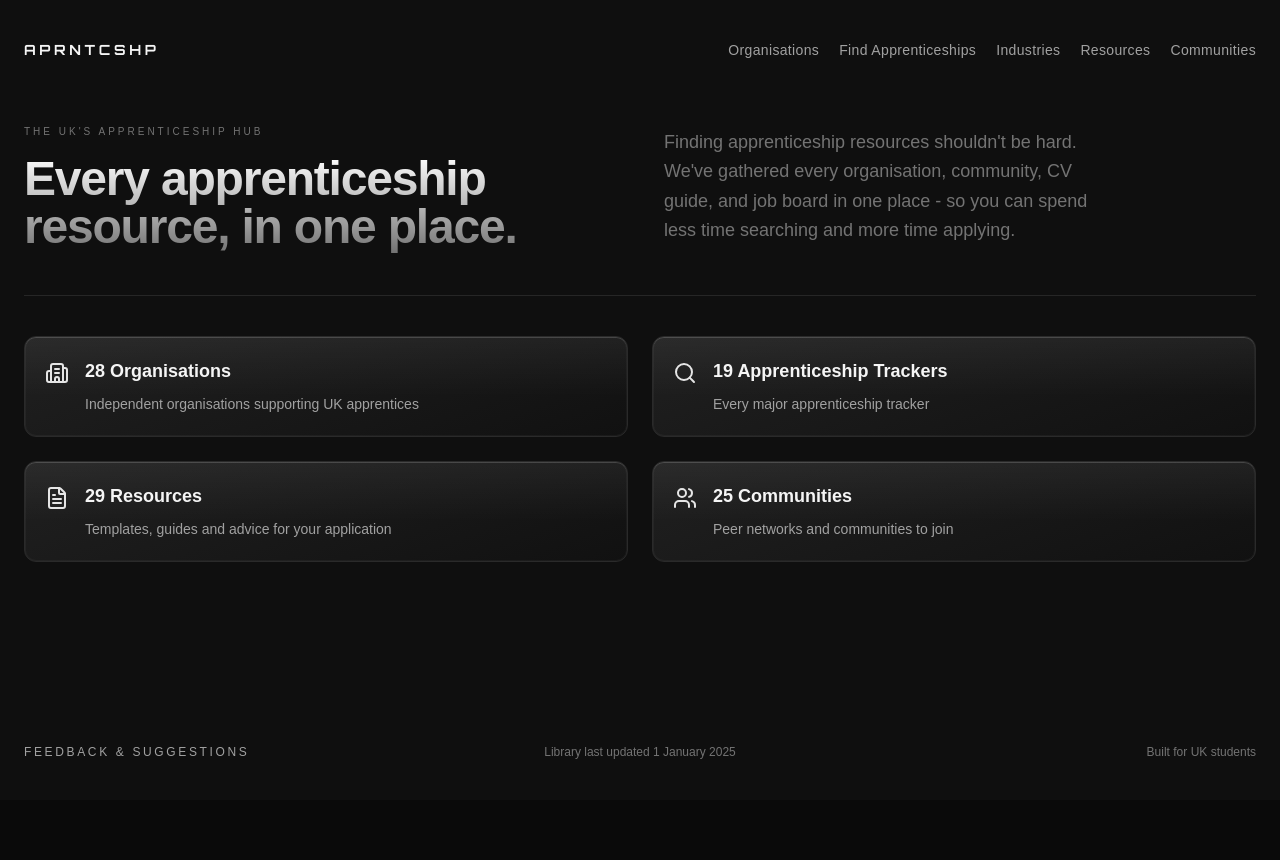
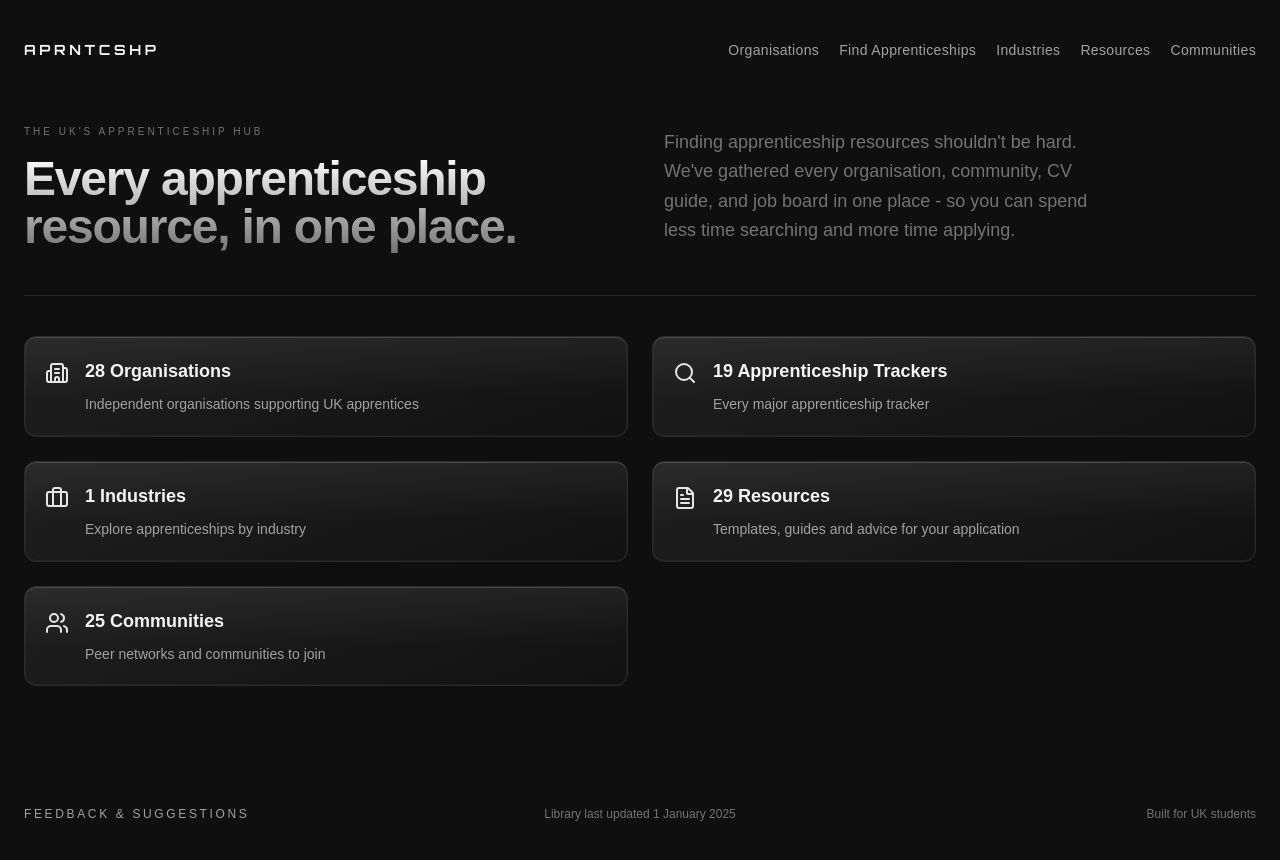
Before and after one commit to NishantBrahmbhatt/aprntcshp, a Next.js app: page / in a window 1280 px wide. Before the commit the page ends 800 px from the top, so only its background shows below. Built offline with nearby package versions, Linux system fonts and the light colour scheme.

Commit message:
added industries button to the homepage

```diff
--- /dev/null
+++ b/app/industries/industry-grid.ts
@@ -0,0 +1,7 @@
+export const industryGridItems = [
+  {
+    href: "/industries/law",
+    title: "Law",
+    description: "Solicitor apprenticeships, firms, and legal resources.",
+  },
+] as const;
--- a/app/industries/page.tsx
+++ b/app/industries/page.tsx
@@ -1,6 +1,7 @@
 import type { Metadata } from "next";
 import Link from "next/link";
 import { ChevronRight } from "lucide-react";
+import { industryGridItems } from "@/app/industries/industry-grid";
 import { SiteFooter } from "@/components/SiteFooter";
 import { NavbarLogo } from "@/components/NavbarLogo";
 import { NavbarNavLinks } from "@/components/NavbarNavLinks";
@@ -52,14 +53,18 @@ export default function IndustriesPage() {
 
           <section className="space-y-4">
             <div className="grid gap-5 md:grid-cols-2">
+              {industryGridItems.map((item) => (
                 <Link
-                href="/industries/law"
+                  key={item.href}
+                  href={item.href}
                   className="group relative overflow-hidden border border-[#2a2a2a] bg-[linear-gradient(160deg,#202020_0%,#111_100%)] shadow-[inset_0_1px_0_rgba(255,255,255,0.13),_inset_0_0_0_1px_rgba(255,255,255,0.04)] translate-y-0 transition-[transform,box-shadow,border-color] [transition-duration:0.3s,120ms,120ms] [transition-timing-function:ease,cubic-bezier(0.16,1,0.3,1),cubic-bezier(0.16,1,0.3,1)] hover:-translate-y-[2px] hover:border-[#383838] hover:shadow-[inset_0_1px_0_rgba(255,255,255,0.2),_inset_0_0_0_1px_rgba(255,255,255,0.06)] p-5 text-sm text-neutral-200 flex items-start justify-between gap-4 before:content-[''] before:absolute before:top-0 before:left-0 before:right-0 before:h-[60px] before:bg-[linear-gradient(180deg,rgba(255,255,255,0.05)_0%,transparent_100%)] before:pointer-events-none"
                 >
                   <div className="space-y-1">
-                  <h2 className="text-base font-semibold text-neutral-50">Law</h2>
+                    <h2 className="text-base font-semibold text-neutral-50">
+                      {item.title}
+                    </h2>
                     <p className="pt-2 text-xs text-neutral-400">
-                    Solicitor apprenticeships, firms, and legal resources.
+                      {item.description}
                     </p>
                   </div>
                   <ChevronRight
@@ -67,6 +72,7 @@ export default function IndustriesPage() {
                     aria-hidden="true"
                   />
                 </Link>
+              ))}
             </div>
           </section>
         </div>
--- a/components/HomePageClient.tsx
+++ b/components/HomePageClient.tsx
@@ -10,6 +10,7 @@ import { NavbarNavLinks } from "@/components/NavbarNavLinks";
 import { communities } from "@/app/communities/page";
 import { cvResourcesCount } from "@/app/cv-resources/page";
 import { platforms } from "@/app/find-apprenticeships/page";
+import { industryGridItems } from "@/app/industries/industry-grid";
 import { organisations } from "@/app/organisations/page";
 
 const orbitron = Orbitron({ subsets: ["latin"], weight: ["700"] });
@@ -36,6 +37,13 @@ const sectionCards = [
     href: "/find-apprenticeships",
     description: "Every major apprenticeship tracker",
     count: platforms.length,
+  },
+  {
+    label: "Industries",
+    Icon: Briefcase,
+    href: "/industries",
+    description: "Explore apprenticeships by industry",
+    count: industryGridItems.length,
   },
   {
     label: "Resources",
```
Lines whose indentation alone changed are shown as unchanged.
